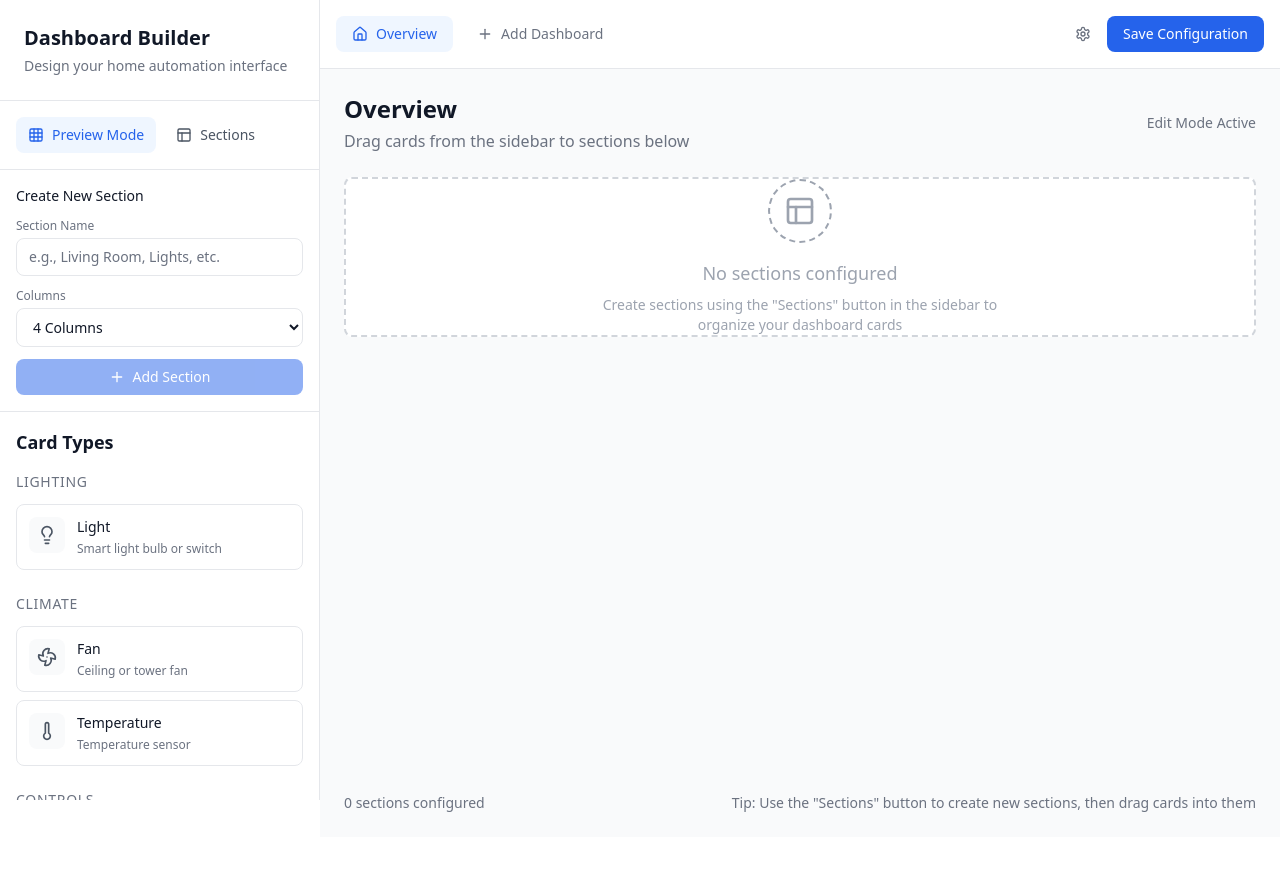
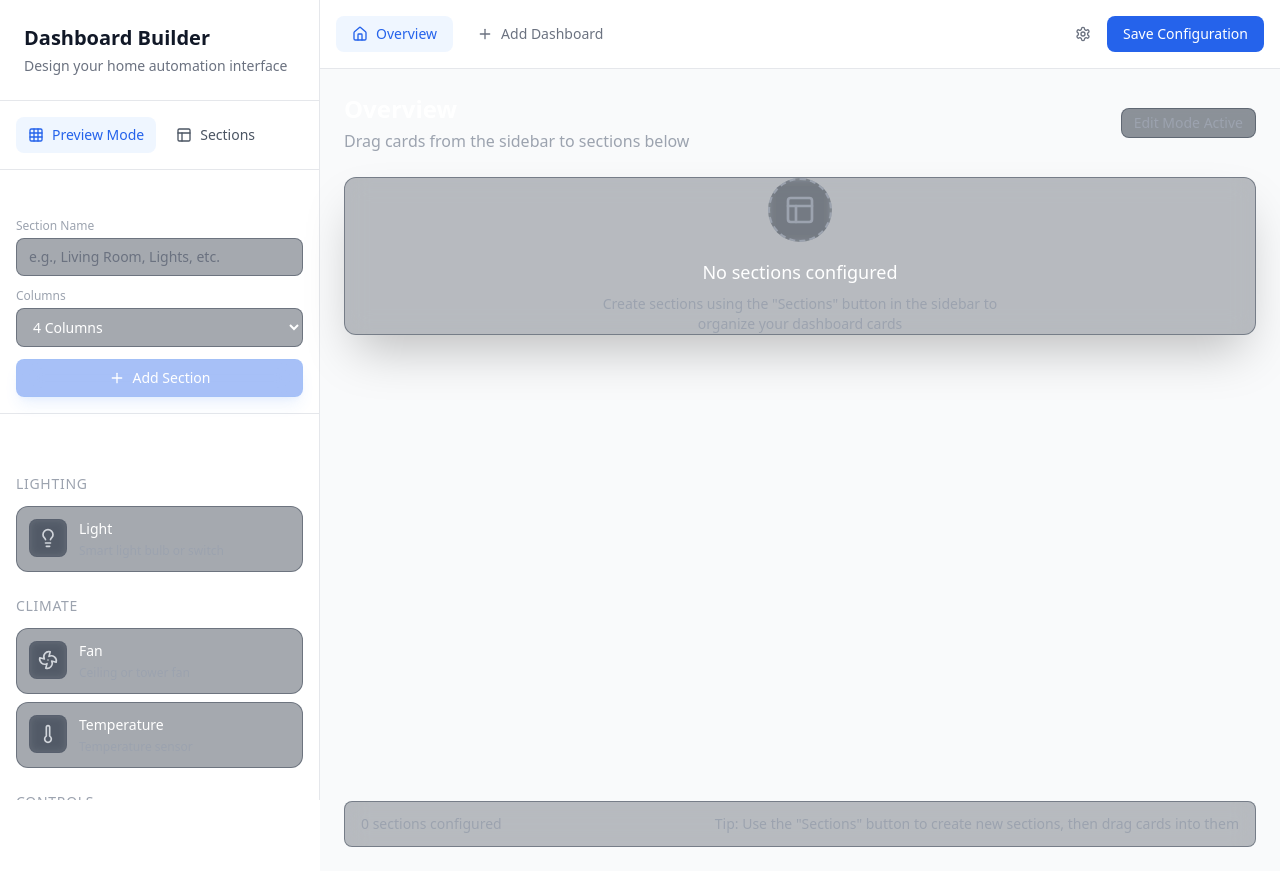
Before and after one commit to mohitgulati1999/smart-home-canvas-builder, a React (Vite) app: page / in a window 1280 px wide. Both pictures are taken after a click on the button "Sections". Before the commit the page ends 837 px from the top, so only its background shows below. Built offline with nearby package versions, Linux system fonts and the light colour scheme.

Commit message:
Refactor: Apply dark theme, illumination, and section layout
- Maintained the dark color theme.
- Added illumination effect to cards.
- Implemented section width based on column count.
- Adjusted layout to allow sections to fit side by side.

```diff
--- a/src/components/DeviceLibrary.tsx
+++ b/src/components/DeviceLibrary.tsx
@@ -100,7 +100,7 @@ interface DeviceLibraryProps {
 const DeviceLibrary = ({ onDragStart, draggedDevice }: DeviceLibraryProps) => {
   return (
     <div className="p-4">
-      <h2 className="text-lg font-semibold text-gray-900 dark:text-white mb-4">
+      <h2 className="text-lg font-semibold text-white mb-4">
         Card Types
       </h2>
 
@@ -111,7 +111,7 @@ const DeviceLibrary = ({ onDragStart, draggedDevice }: DeviceLibraryProps) => {
 
         return (
           <div key={category} className="mb-6">
-            <h3 className="text-sm font-medium text-gray-500 dark:text-gray-400 mb-3 uppercase tracking-wider">
+            <h3 className="text-sm font-medium text-gray-400 mb-3 uppercase tracking-wider">
               {category}
             </h3>
             <div className="space-y-2">
@@ -120,19 +120,19 @@ const DeviceLibrary = ({ onDragStart, draggedDevice }: DeviceLibraryProps) => {
                   key={device.id}
                   draggable
                   onDragStart={() => onDragStart(device)}
-                  className={`group p-3 rounded-lg border border-gray-200 dark:border-gray-600 cursor-grab active:cursor-grabbing transition-all duration-200 hover:border-blue-300 hover:shadow-sm bg-white dark:bg-gray-700 ${
+                  className={`group p-3 rounded-xl border border-gray-700/50 cursor-grab active:cursor-grabbing transition-all duration-200 hover:border-blue-400/50 hover:shadow-lg hover:shadow-blue-500/10 bg-gray-800/40 backdrop-blur-md ${
                     draggedDevice?.id === device.id ? 'opacity-50' : ''
                   }`}
                 >
                   <div className="flex items-start gap-3">
-                    <div className="p-2 rounded-lg bg-gray-50 dark:bg-gray-600 text-gray-600 dark:text-gray-300 group-hover:bg-blue-50 group-hover:text-blue-600 dark:group-hover:bg-blue-900/20 dark:group-hover:text-blue-400 transition-colors">
+                    <div className="p-2 rounded-lg bg-gray-700/50 backdrop-blur-sm text-gray-300 group-hover:bg-blue-500/20 group-hover:text-blue-400 transition-all duration-200 border border-gray-600/30">
                       {device.icon}
                     </div>
                     <div className="flex-1 min-w-0">
-                      <div className="text-sm font-medium text-gray-900 dark:text-white">
+                      <div className="text-sm font-medium text-white">
                         {device.name}
                       </div>
-                      <div className="text-xs text-gray-500 dark:text-gray-400 mt-1">
+                      <div className="text-xs text-gray-400 mt-1">
                         {device.description}
                       </div>
                     </div>
--- a/src/components/RoomCanvas.tsx
+++ b/src/components/RoomCanvas.tsx
@@ -52,18 +52,30 @@ const getDeviceIcon = (type: string) => {
 
 const getDeviceColor = (type: string) => {
   switch (type) {
-    case 'light': return 'bg-yellow-500 hover:bg-yellow-600';
-    case 'fan': return 'bg-blue-500 hover:bg-blue-600';
-    case 'switch': return 'bg-green-500 hover:bg-green-600';
-    case 'sensor': return 'bg-purple-500 hover:bg-purple-600';
-    case 'temperature': return 'bg-orange-500 hover:bg-orange-600';
-    case 'lock': return 'bg-red-500 hover:bg-red-600';
-    case 'camera': return 'bg-indigo-500 hover:bg-indigo-600';
-    case 'speaker': return 'bg-pink-500 hover:bg-pink-600';
-    case 'person': return 'bg-cyan-500 hover:bg-cyan-600';
-    case 'media': return 'bg-violet-500 hover:bg-violet-600';
-    case 'automation': return 'bg-teal-500 hover:bg-teal-600';
-    default: return 'bg-gray-500 hover:bg-gray-600';
+    case 'light': return 'bg-yellow-500/80 hover:bg-yellow-500/90 shadow-yellow-500/20';
+    case 'fan': return 'bg-blue-500/80 hover:bg-blue-500/90 shadow-blue-500/20';
+    case 'switch': return 'bg-green-500/80 hover:bg-green-500/90 shadow-green-500/20';
+    case 'sensor': return 'bg-purple-500/80 hover:bg-purple-500/90 shadow-purple-500/20';
+    case 'temperature': return 'bg-orange-500/80 hover:bg-orange-500/90 shadow-orange-500/20';
+    case 'lock': return 'bg-red-500/80 hover:bg-red-500/90 shadow-red-500/20';
+    case 'camera': return 'bg-indigo-500/80 hover:bg-indigo-500/90 shadow-indigo-500/20';
+    case 'speaker': return 'bg-pink-500/80 hover:bg-pink-500/90 shadow-pink-500/20';
+    case 'person': return 'bg-cyan-500/80 hover:bg-cyan-500/90 shadow-cyan-500/20';
+    case 'media': return 'bg-violet-500/80 hover:bg-violet-500/90 shadow-violet-500/20';
+    case 'automation': return 'bg-teal-500/80 hover:bg-teal-500/90 shadow-teal-500/20';
+    default: return 'bg-gray-500/80 hover:bg-gray-500/90 shadow-gray-500/20';
+  }
+};
+
+const getSectionWidth = (columns: number) => {
+  // Calculate section width based on columns - allows sections to fit side by side
+  switch (columns) {
+    case 1: return 'w-1/4'; // 25% width
+    case 2: return 'w-2/5'; // 40% width
+    case 3: return 'w-3/5'; // 60% width
+    case 4: return 'w-4/5'; // 80% width
+    case 5: return 'w-full'; // 100% width
+    default: return 'w-full';
   }
 };
 
@@ -100,15 +112,15 @@ const RoomCanvas = ({ room, draggedDevice, onDeviceDrop, onDragEnd, isEditMode }
       <div className="mb-6">
         <div className="flex items-center justify-between">
           <div>
-            <h1 className="text-2xl font-bold text-gray-900 dark:text-white">
+            <h1 className="text-2xl font-bold text-white">
               {room.name}
             </h1>
-            <p className="text-gray-500 dark:text-gray-400 mt-1">
+            <p className="text-gray-400 mt-1">
               {isEditMode ? 'Drag cards from the sidebar to sections below' : 'Dashboard preview'}
             </p>
           </div>
           {isEditMode && (
-            <div className="text-sm text-gray-500 dark:text-gray-400">
+            <div className="text-sm text-gray-400 bg-gray-800/50 backdrop-blur-sm border border-gray-700/50 rounded-lg px-3 py-1">
               Edit Mode Active
             </div>
           )}
@@ -117,17 +129,17 @@ const RoomCanvas = ({ room, draggedDevice, onDeviceDrop, onDragEnd, isEditMode }
 
       {/* Canvas Area */}
       <div
-        className="w-full space-y-6"
+        className="w-full"
         style={{ minHeight: 'calc(100vh - 200px)' }}
       >
         {room.sections.length === 0 ? (
-          // Empty State
-          <div className="h-full flex items-center justify-center bg-white dark:bg-gray-800 rounded-lg border-2 border-dashed border-gray-300 dark:border-gray-600">
-            <div className="text-center text-gray-400 dark:text-gray-500">
-              <div className="w-16 h-16 mx-auto mb-4 rounded-full border-2 border-dashed border-current flex items-center justify-center">
+          // Empty State with glass morphism
+          <div className="h-full flex items-center justify-center bg-gray-800/30 backdrop-blur-md rounded-xl border border-gray-700/50 shadow-2xl">
+            <div className="text-center text-gray-400">
+              <div className="w-16 h-16 mx-auto mb-4 rounded-full border-2 border-dashed border-current flex items-center justify-center bg-gray-800/20 backdrop-blur-sm">
                 <Layout className="w-8 h-8" />
               </div>
-              <h3 className="text-lg font-medium mb-2">
+              <h3 className="text-lg font-medium mb-2 text-white">
                 No sections configured
               </h3>
               <p className="text-sm max-w-md">
@@ -136,33 +148,36 @@ const RoomCanvas = ({ room, draggedDevice, onDeviceDrop, onDragEnd, isEditMode }
             </div>
           </div>
         ) : (
-          // Sections
-          room.sections.map((section, index) => (
-            <div key={section.id} className="mb-8">
+          // Sections with dynamic widths and glass morphism
+          <div className="flex flex-wrap gap-6">
+            {room.sections.map((section, index) => (
+              <div key={section.id} className={`${getSectionWidth(section.columns)} mb-6 min-w-0`}>
                 <div className="flex items-center justify-between mb-4">
-                <h2 className="text-xl font-medium text-gray-900 dark:text-white">
+                  <h2 className="text-xl font-medium text-white">
                     {section.name}
                   </h2>
                   {isEditMode && (
-                  <button className="p-1 text-gray-400 hover:text-red-500 transition-colors">
+                    <button className="p-1 text-gray-400 hover:text-red-400 transition-colors rounded-lg hover:bg-red-500/10">
                       <Trash2 className="w-4 h-4" />
                     </button>
                   )}
                 </div>
 
                 <div
-                className={`grid ${getGridColumns(section.columns)} gap-4 p-4 bg-white dark:bg-gray-800 rounded-lg ${
+                  className={`grid ${getGridColumns(section.columns)} gap-4 p-6 bg-gray-800/40 backdrop-blur-md rounded-xl ${
                     isEditMode
-                    ? 'border-2 border-dashed border-blue-300 dark:border-blue-600'
-                    : 'border border-gray-200 dark:border-gray-700'
-                } min-h-[200px]`}
+                      ? 'border-2 border-dashed border-blue-400/50 shadow-lg shadow-blue-500/10'
+                      : 'border border-gray-700/50 shadow-xl shadow-gray-900/20'
+                  } min-h-[200px] transition-all duration-300 hover:shadow-2xl hover:shadow-gray-900/30`}
                   onDrop={(e) => handleSectionDrop(e, section.id)}
                   onDragOver={handleDragOver}
                 >
                   {section.devices.length === 0 && isEditMode ? (
                     <div className={`${getGridColumns(section.columns)} col-span-full flex items-center justify-center`}>
-                    <div className="text-center text-gray-400 dark:text-gray-500">
-                      <Plus className="w-8 h-8 mx-auto mb-2" />
+                      <div className="text-center text-gray-400">
+                        <div className="w-12 h-12 mx-auto mb-3 rounded-full bg-gray-700/50 backdrop-blur-sm border border-gray-600/50 flex items-center justify-center">
+                          <Plus className="w-6 h-6" />
+                        </div>
                         <p className="text-sm">Drop cards here</p>
                       </div>
                     </div>
@@ -170,17 +185,17 @@ const RoomCanvas = ({ room, draggedDevice, onDeviceDrop, onDragEnd, isEditMode }
                     section.devices.map(device => (
                       <div
                         key={device.id}
-                      className={`${isEditMode ? 'cursor-move' : 'cursor-pointer'}`}
+                        className={`${isEditMode ? 'cursor-move' : 'cursor-pointer'} group`}
                       >
-                      <div className="bg-gray-50 dark:bg-gray-700 rounded-lg border border-gray-200 dark:border-gray-600 shadow-sm hover:shadow-md transition-all duration-200 p-4">
-                        <div className="flex flex-col items-center gap-2 text-center">
-                          <div className={`p-2 rounded-lg ${getDeviceColor(device.type)} text-white transition-colors`}>
+                        <div className="bg-gray-700/40 backdrop-blur-md rounded-xl border border-gray-600/50 shadow-lg hover:shadow-xl hover:shadow-gray-900/40 transition-all duration-300 p-4 hover:border-gray-500/50 hover:bg-gray-700/60">
+                          <div className="flex flex-col items-center gap-3 text-center">
+                            <div className={`p-3 rounded-xl ${getDeviceColor(device.type)} text-white transition-all duration-300 shadow-lg backdrop-blur-sm border border-white/10 group-hover:scale-105 group-hover:shadow-xl`}>
                               {getDeviceIcon(device.type)}
                             </div>
-                          <div className="text-sm font-medium text-gray-900 dark:text-white">
+                            <div className="text-sm font-medium text-white">
                               {device.name}
                             </div>
-                          <div className="text-xs text-gray-500 dark:text-gray-400 uppercase tracking-wide">
+                            <div className="text-xs text-gray-400 uppercase tracking-wide bg-gray-800/30 backdrop-blur-sm rounded-full px-2 py-1 border border-gray-700/50">
                               {device.type === 'automation' ? 'OFF' : 'OFF'}
                             </div>
                           </div>
@@ -190,12 +205,13 @@ const RoomCanvas = ({ room, draggedDevice, onDeviceDrop, onDragEnd, isEditMode }
                   )}
                 </div>
               </div>
-          ))
+            ))}
+          </div>
         )}
       </div>
 
-      {/* Status Bar */}
-      <div className="mt-4 flex items-center justify-between text-sm text-gray-500 dark:text-gray-400">
+      {/* Status Bar with glass morphism */}
+      <div className="mt-6 flex items-center justify-between text-sm text-gray-400 bg-gray-800/30 backdrop-blur-md border border-gray-700/50 rounded-lg px-4 py-3">
         <div>
           {room.sections.length} section{room.sections.length !== 1 ? 's' : ''} configured
         </div>
--- a/src/components/SectionManager.tsx
+++ b/src/components/SectionManager.tsx
@@ -20,13 +20,13 @@ const SectionManager: React.FC<SectionManagerProps> = ({ onAddSection }) => {
 
   return (
     <div className="p-4">
-      <h3 className="text-sm font-medium text-gray-900 dark:text-white mb-3">
+      <h3 className="text-sm font-medium text-white mb-3">
         Create New Section
       </h3>
 
       <div className="space-y-3">
         <div>
-          <label className="block text-xs font-medium text-gray-500 dark:text-gray-400 mb-1">
+          <label className="block text-xs font-medium text-gray-400 mb-1">
             Section Name
           </label>
           <input
@@ -34,18 +34,18 @@ const SectionManager: React.FC<SectionManagerProps> = ({ onAddSection }) => {
             value={sectionName}
             onChange={(e) => setSectionName(e.target.value)}
             placeholder="e.g., Living Room, Lights, etc."
-            className="w-full px-3 py-2 text-sm border border-gray-200 dark:border-gray-600 rounded-lg bg-white dark:bg-gray-700 text-gray-900 dark:text-white placeholder-gray-500 dark:placeholder-gray-400 focus:outline-none focus:ring-2 focus:ring-blue-500"
+            className="w-full px-3 py-2 text-sm border border-gray-700/50 rounded-lg bg-gray-800/40 backdrop-blur-md text-white placeholder-gray-500 focus:outline-none focus:ring-2 focus:ring-blue-500/50 focus:border-blue-400/50 transition-all duration-200"
           />
         </div>
 
         <div>
-          <label className="block text-xs font-medium text-gray-500 dark:text-gray-400 mb-1">
+          <label className="block text-xs font-medium text-gray-400 mb-1">
             Columns
           </label>
           <select
             value={columns}
             onChange={(e) => setColumns(Number(e.target.value))}
-            className="w-full px-3 py-2 text-sm border border-gray-200 dark:border-gray-600 rounded-lg bg-white dark:bg-gray-700 text-gray-900 dark:text-white focus:outline-none focus:ring-2 focus:ring-blue-500"
+            className="w-full px-3 py-2 text-sm border border-gray-700/50 rounded-lg bg-gray-800/40 backdrop-blur-md text-white focus:outline-none focus:ring-2 focus:ring-blue-500/50 focus:border-blue-400/50 transition-all duration-200"
           >
             <option value={1}>1 Column</option>
             <option value={2}>2 Columns</option>
@@ -58,7 +58,7 @@ const SectionManager: React.FC<SectionManagerProps> = ({ onAddSection }) => {
         <button
           onClick={handleAddSection}
           disabled={!sectionName.trim()}
-          className="w-full flex items-center justify-center gap-2 px-3 py-2 bg-blue-600 text-white text-sm font-medium rounded-lg hover:bg-blue-700 disabled:opacity-50 disabled:cursor-not-allowed transition-colors"
+          className="w-full flex items-center justify-center gap-2 px-3 py-2 bg-blue-600/80 backdrop-blur-md text-white text-sm font-medium rounded-lg hover:bg-blue-600/90 disabled:opacity-50 disabled:cursor-not-allowed transition-all duration-200 border border-blue-500/30 shadow-lg shadow-blue-500/20 hover:shadow-xl hover:shadow-blue-500/30"
         >
           <Plus className="w-4 h-4" />
           Add Section
```
Lines whose indentation alone changed are shown as unchanged.
